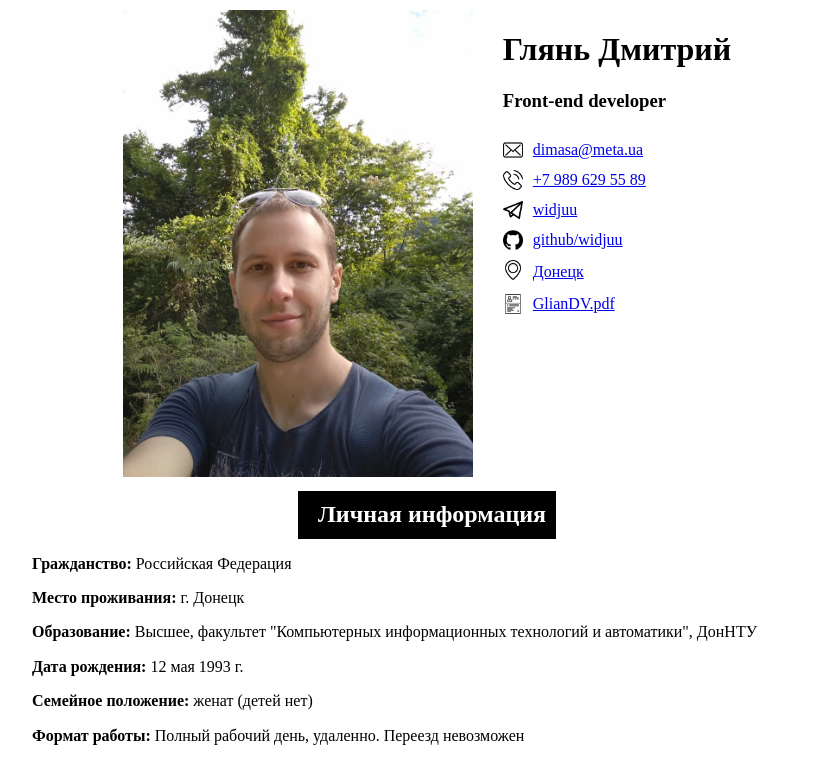
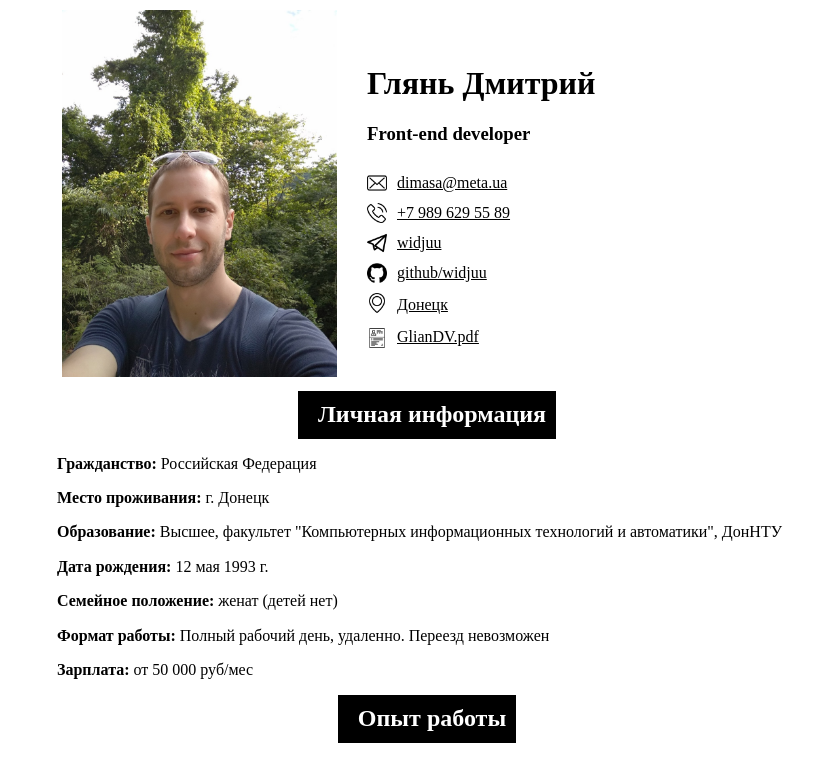
Before and after one commit to widjuu/summary, a website: page index.html in a window 1280 px wide. Shown: the top 758 px of the page, without its empty margins (213-1040 px from the left). Drawn offline with Linux system fonts and the light colour scheme.

Commit message:
подправил хедер

```diff
--- a/style.css
+++ b/style.css
@@ -1,18 +1,23 @@
 header {
   display: flex;
   flex-direction: row;
-  justify-content: center;
+  flex-wrap: wrap;
+  align-items: center;
   margin: 10px;
 }
 
+a {
+  color: #000000;
+}
+
 .wrapper {
-  max-width: 800px;
+  max-width: 750px;
   margin: 0 auto;
   background: #ffffff;
 }
 
 .avatar {
-  max-width: 350px;
+  max-width: 275px;
   margin-right: 30px;
 }
 
```
